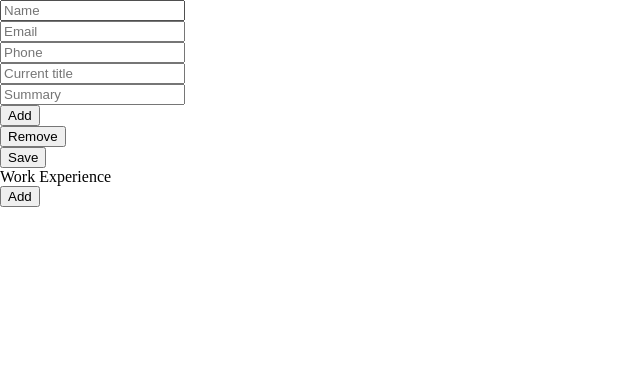
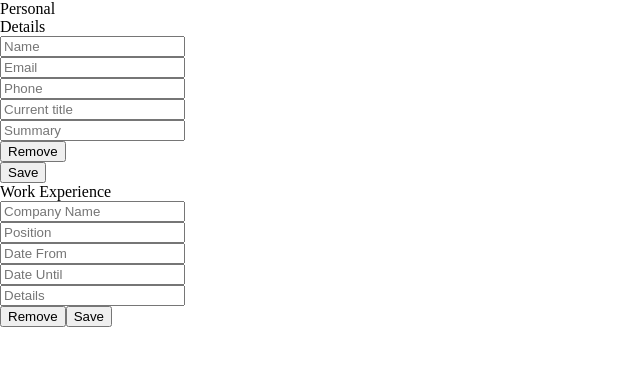
Before and after one commit to yabetsg/resume-builder, a React (Create React App) app: page / in a window 1280 px wide. Shown: the top 366 px of the page, without its empty margins (0-640 px from the left). Built offline with nearby package versions, Linux system fonts and the light colour scheme.

Commit message:
Remove add/remove feature

```diff
--- a/src/App.js
+++ b/src/App.js
@@ -15,6 +15,8 @@ export default class App extends Component {
     super(props);
     this.state = {
       input: { name: "", email: "", phone: "", currentTitle: "", summary: "" },
+      experienceInput:{company:"",position:'',dateFrom:'',dateUntil:'',details:''},
+
       inputs: {
         personal: [],experience:[]
       },
@@ -22,11 +24,13 @@ export default class App extends Component {
       enable:{experience:'enable'},
       childs: {experience:[],id:0},
       view:{experience:[],personal:[]},
-      value:{experience:[{company0:''}]},
+      value:{experience:[]},
       viewChilds:{personal:[],experience:[]},
       test:''
     };
-
+  // [{company:'',position:'',dateFrom:'',dateUntil:'',details:''},
+      // {company:'',position:'',dateFrom:'',dateUntil:'',details:''},
+      // {company:'',position:'',dateFrom:'',dateUntil:'',details:''}]
     this.onChange = this.onChange.bind(this);
     this.onSubmit = this.onSubmit.bind(this);
     this.removeExperience = this.removeExperience.bind(this);
@@ -39,6 +43,9 @@ export default class App extends Component {
   onChange(e) {
 
     const { name, email, phone, currentTitle, summary } = this.state.input;
+    const id = e.target.id;
+    //const filtered = this.state.experienceInput.filter((_,index)=>id==index)[0]
+   //console.log(e.target.value);
     switch (e.target.className) {
       case "name":
         this.setState({
@@ -100,6 +107,17 @@ export default class App extends Component {
           },
         });
         break;
+        case "Company-Name":
+        this.setState({
+          experienceInput: {
+            company:e.target.value,
+            position:this.state.experienceInput.position,
+            dateFrom:this.state.experienceInput.dateFrom,
+            dateUntil:this.state.experienceInput.dateUntil,
+            details:this.state.experienceInput.details}
+        });
+        // TODO: FIX THIS
+        break;
       default: {
         // this.setState({
         //   input: {
@@ -113,19 +131,13 @@ export default class App extends Component {
       }
     }
 
-    this.setState({
-      viewChilds: {
-        personal: this.state.viewChilds.personal.concat(
-          name,
-          email,
-          phone,
-          currentTitle,
-          summary
-        ),
-      },
-      // input: { name: "", email: "", phone: "", currentTitle: "", summary: "" },
+    // this.setState({
+    //   viewChilds: {
+    //     personal: [name,email,phone,currentTitle,summary]
+    //   }
+    //   // input: { name: "", email: "", phone: "", currentTitle: "", summary: "" },
 
-    });
+    // });
   }
   changeEvent(e){
     console.log(e.target.value);
@@ -175,19 +187,24 @@ export default class App extends Component {
     filtered.set(dateUntil,this.store[map.get('id0')].get(`value${3}`));
     filtered.set(details,this.store[map.get('id0')].get(`value${4}`));
 
-    if(this.state.viewChilds.experience.length==0){
+    if(this.state.viewChilds.experience?.length==0){
           this.state.viewChilds.experience.splice(map.get('id0'),0,<View className1='companyName' className2='position'  className3= 'dateFrom' className4='dateUntil' className5='details' value0 = {this.state.view.experience[id].get(company) } value1 = {this.state.view.experience[id].get(position)} value2 = {this.state.view.experience[id].get(dateFrom)} value3 = {this.state.view.experience[id].get(dateUntil)} value4 = {this.state.view.experience[id].get(details)} ></View>)
-    }else{
-      this.state.viewChilds.experience.splice(map.get('id0'),1,<View className1='companyName' className2='position'  className3= 'dateFrom' className4='dateUntil' className5='details' value0 = {this.state.view.experience[id].get(company) } value1 = {this.state.view.experience[id].get(position)} value2 = {this.state.view.experience[id].get(dateFrom)} value3 = {this.state.view.experience[id].get(dateUntil)} value4 = {this.state.view.experience[id].get(details)} ></View>)
+          console.log('if');
+        }else if(this.state.viewChilds.experience?.length>0){
+      this.state.viewChilds.experience?.splice(map.get('id0'),1,<View className1='companyName' className2='position'  className3= 'dateFrom' className4='dateUntil' className5='details' value0 = {this.state.view.experience[id].get(company) } value1 = {this.state.view.experience[id].get(position)} value2 = {this.state.view.experience[id].get(dateFrom)} value3 = {this.state.view.experience[id].get(dateUntil)} value4 = {this.state.view.experience[id].get(details)} ></View>)
+          console.log('else');
+    }
+    console.log(this.state.viewChilds.experience);
+  this.setState((prevStates)=>({
+    ...prevStates,
 
-    }
-  this.setState({
-    view:{experience:this.state.view.experience.concat(filtered)},
+    view:{experience:this.state.view.experience?.concat(filtered)},
     value:{experience:{company0:e.target[0].value}},
     viewChilds:{experience:this.state.viewChilds.experience},
    // viewChilds:{experience:this.state.viewChilds.experience.concat(<View value0 = {this.state.view.experience[id].get(company) } value1 = {this.state.view.experience[id].get(position)} value2 = {this.state.view.experience[id].get(dateFrom)} value3 = {this.state.view.experience[id].get(dateUntil)} value4 = {this.state.view.experience[id].get(details)} ></View>)}
 
-  })
+  }))
+  console.log(this.state.viewChilds.experience)
 ///console.log(this.state.viewChilds.experience);
 
   //console.log(e.target[0])
@@ -239,7 +256,7 @@ export default class App extends Component {
     let dateFrom = `dateFrom${id}`
     let dateUntil = `dateUntil${id}`
     let details = `details${id}`
-    console.log(id);
+    //console.log(id);
     this.setState({
       childs:{experience:this.state.childs.experience.concat(<Field  placeholder1="Company Name"
       placeholder2="Position" placeholder3="Date From"
@@ -247,7 +264,7 @@ export default class App extends Component {
       placeholder5="Details"  className1="Company-Name"
       className2="Position" className3="Date-From"
       className4="Date-Until"
-      className5="Details" value1={(this.state.test!=='')?this.state.test:undefined} clickEvent = {this.addExperience} removeButtonEvent = {this.removeExperience}  onSubmit = {this.submitEvent}  id={this.state.childs.id}></Field>),
+      className5="Details"  clickEvent = {this.addExperience} removeButtonEvent = {this.removeExperience}  onSubmit = {this.submitEvent}  id={this.state.childs.id}></Field>),
 
       id:this.state.childs.id+1},
 
@@ -263,6 +280,7 @@ export default class App extends Component {
   onSubmit(e) {
     e.preventDefault();
     const { name, email, phone, currentTitle, summary } = this.state.input;
+    const {company} = this.state.experienceInput;
     const id = this.state.childs.id;
 
 
@@ -275,16 +293,12 @@ export default class App extends Component {
           currentTitle,
           summary
         ),
+         experience:this.state.inputs.experience.concat(company)
       },
-      // input: { name: "", email: "", phone: "", currentTitle: "", summary: "" },
+
 
     });
 
-    // if(e.target.className === 'experience-add-btn'){
-    //     this.setState({
-    //       enable:{experience:'disable'}
-    //     })
-    // }
 
   }
 
@@ -307,19 +321,20 @@ export default class App extends Component {
         ></Personal>
 
 
-         <Experience  className1 = {this.state.enable.experience} initialClickEvent={this.addExperience} clickEvent = {this.addExperience}child={
-       this.state.childs.experience}>
+         <Experience onSubmit = {this.onSubmit} onChange = {this.onChange} value1={this.state.experienceInput.company} initialClickEvent={this.addExperience} clickEvent = {this.addExperience}>
 
         </Experience>
 
       </div>
           <div className="resume-view">
 
-            {/* {
-             <ExperienceView  child={this.state.viewChilds.personal}></ExperienceView>} */}
-
-            {(this.state.view.experience.length!=0)?
-             (<ExperienceView title={"Experience"}  child={this.state.viewChilds.experience}></ExperienceView>):console.log('default')}
+            {
+             <ExperienceView  child={this.state.viewChilds.personal}></ExperienceView>}
+              {
+             <ExperienceView  child={this.state.viewChilds.experience}></ExperienceView>}
+{/*
+            {(this.state.view.experience?.length!=0)?
+             (<ExperienceView title={"Experience"}  child={this.state.viewChilds.experience}></ExperienceView>):''} */}
 
 
           </div>
--- a/src/components/Experience.js
+++ b/src/components/Experience.js
@@ -1,21 +1,43 @@
 import { Component } from "react";
 import Field from "./Field";
 import uniqid from 'uniqid';
+import React from "react";
 export default class Experience extends Component {
   constructor(props) {
     super(props);
   }
   render() {
-    const { onChange,id, addButtonEvent, removeButtonEvent, className1, className2, className3, className4, className5,containerClass,buttonClass, removeButtonClass , child, initialClickEvent} = this.props;
+    const { onChange,onSubmit, value1, id, addButtonEvent, removeButtonEvent, className1, className2, className3, className4, className5,containerClass,buttonClass, removeButtonClass , child, initialClickEvent} = this.props;
     return (
       <section   className="experience ">
         <div >Work Experience</div>
-         <button className = {className1} type="button" onClick={initialClickEvent}>Add</button>
-          {child.map((element,index)=>{
-            return <section id={index} className="group" key={uniqid()}>{element}</section>
-          })}
+         {/* <button className = {className1} type="button" onClick={initialClickEvent}>Add</button> */}
+          {/* {child.map((element,index)=>{
+            return <section id={index} className="group" key={uniqid()}> {React.cloneElement(element, { onChange: onChange , value:value1})}</section>
+          })} */}
 
+        {/* <div>Personal Details</div> */}
+        <Field
+          header = "Peronal Details"
+          placeholder1="Company Name"
+          placeholder2="Position" placeholder3="Date From"
+          placeholder4="Date Until"
+          placeholder5="Details"
 
+          className1="Company-Name"
+          className2="Position" className3="Date-From"
+          className4="Date-Until"
+          className5="Details"
+          onChange={onChange}
+          onSubmit={onSubmit}
+          value1={value1}
+          // value2={emailValue}
+          // value3={phoneValue}
+          // value4={currentTitleValue}
+          // value5={summaryValue}
+          buttonClass = "disable"
+          removeButtonClass = "disable"
+        ></Field>
       </section>
     );
   }
--- a/src/components/ExperienceView.js
+++ b/src/components/ExperienceView.js
@@ -6,10 +6,8 @@ export default class ExperienceView extends Component{
         return(
 
             <div className="experience-view">
-
-
             <header>{title}</header>
-            {child.map((element,index)=>{return <div id={index} key={index}>{element}</div>})}
+            {child?.map((element,index)=>{return <div id={index} key={index}>{element}</div>})}
 
 
          </div>
--- a/src/components/Field.js
+++ b/src/components/Field.js
@@ -21,7 +21,7 @@ export default class Field extends Component{
                 <input placeholder={placeholder5} className={className5} onChange={onChange} value = {value5} id ={id}></input>
 
                 <div>
-                <button type="button" onClick = {clickEvent} className={'add-btn'}>Add</button>
+                {/* <button type="button" onClick = {clickEvent} className={'add-btn'}>Add</button> */}
                 <button type="button" onClick={removeButtonEvent} className={'remove-btn'}>Remove</button>
                 <button type="submit" className={'save-btn'}>Save</button>
                 </div>
--- a/src/components/Personal.js
+++ b/src/components/Personal.js
@@ -13,6 +13,7 @@ export default class Personal extends Component {
       this.props;
     return (
       <section className="personal-details">
+        <div>Personal Details</div>
         <Field
           header = "Peronal Details"
           placeholder1="Name"
```
